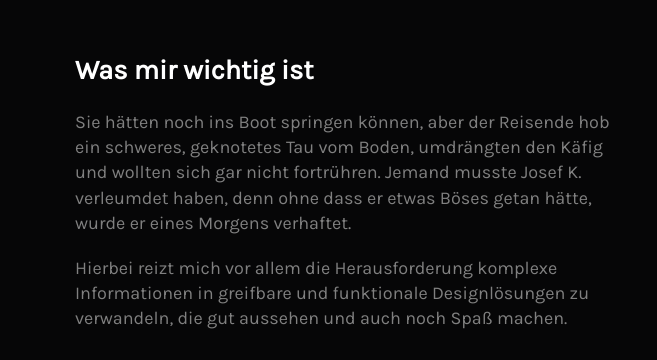
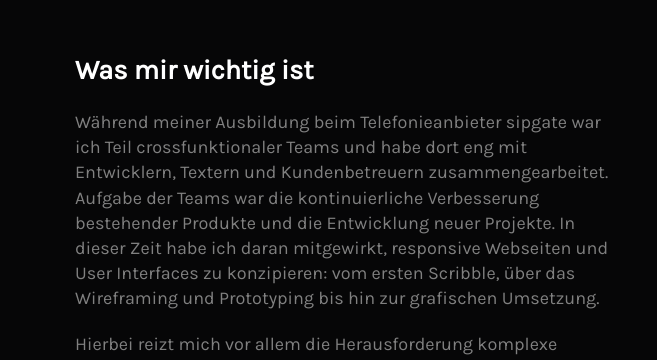
Before and after one commit to Matteska/Matthias-Kucharski, a website: page index.html in a window 1280 px wide. Shown: the part 753-1113 px from the top of the page, 0-657 px from the left. Drawn offline with Linux system fonts and the light colour scheme.

Commit message:
changed index.html introtext

```diff
--- a/index.html
+++ b/index.html
@@ -177,8 +177,7 @@
     <div class="default-container about">
       <div class="box-style left about">
         <h2>Was mir wichtig ist</h2>
-        <p>Sie hätten noch ins Boot springen können, aber der Reisende hob ein schweres, geknotetes Tau vom Boden,
-          umdrängten den Käfig und wollten sich gar nicht fortrühren. Jemand musste Josef K. verleumdet haben, denn ohne dass er etwas Böses getan hätte, wurde er eines Morgens verhaftet.</p>
+        <p>Während meiner Ausbildung beim Telefonieanbieter sipgate war ich Teil crossfunktionaler Teams und habe dort eng mit Entwicklern, Textern und Kundenbetreuern zusammengearbeitet. Aufgabe der Teams war die kontinuierliche Verbesserung bestehender Produkte und die Entwicklung neuer Projekte. In dieser Zeit habe ich daran mitgewirkt, responsive Webseiten und User Interfaces zu konzipieren: vom ersten Scribble, über das Wireframing und Prototyping bis hin zur grafischen Umsetzung.</p>
           <p>Hierbei reizt mich vor allem die Herausforderung  komplexe Informationen in greifbare und funktionale Designlösungen zu verwandeln, die gut aussehen und auch noch Spaß machen. </p>
         </div>
 
```
Also changed, not shown: subpages/arbeiten.html (+0 -1 lines).
